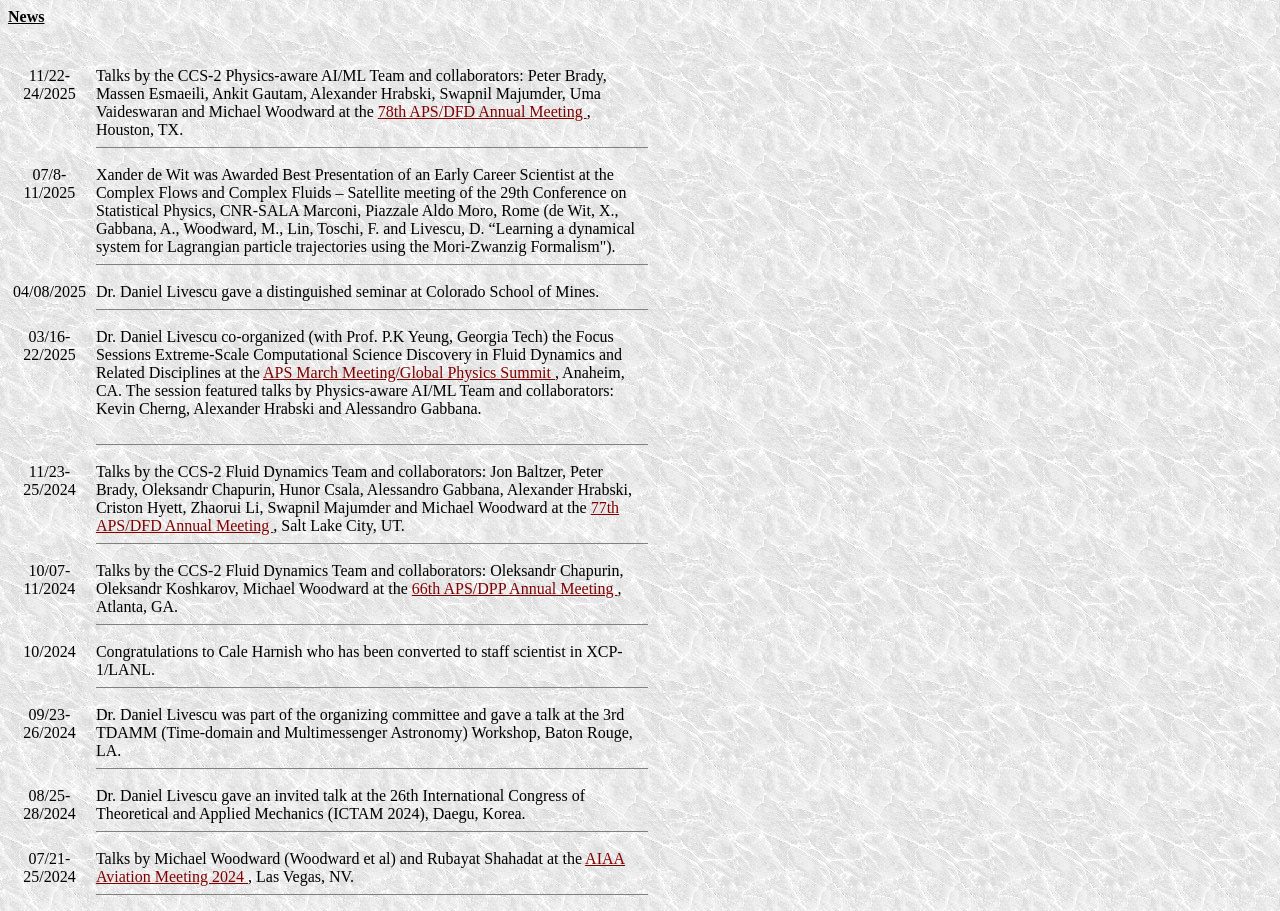
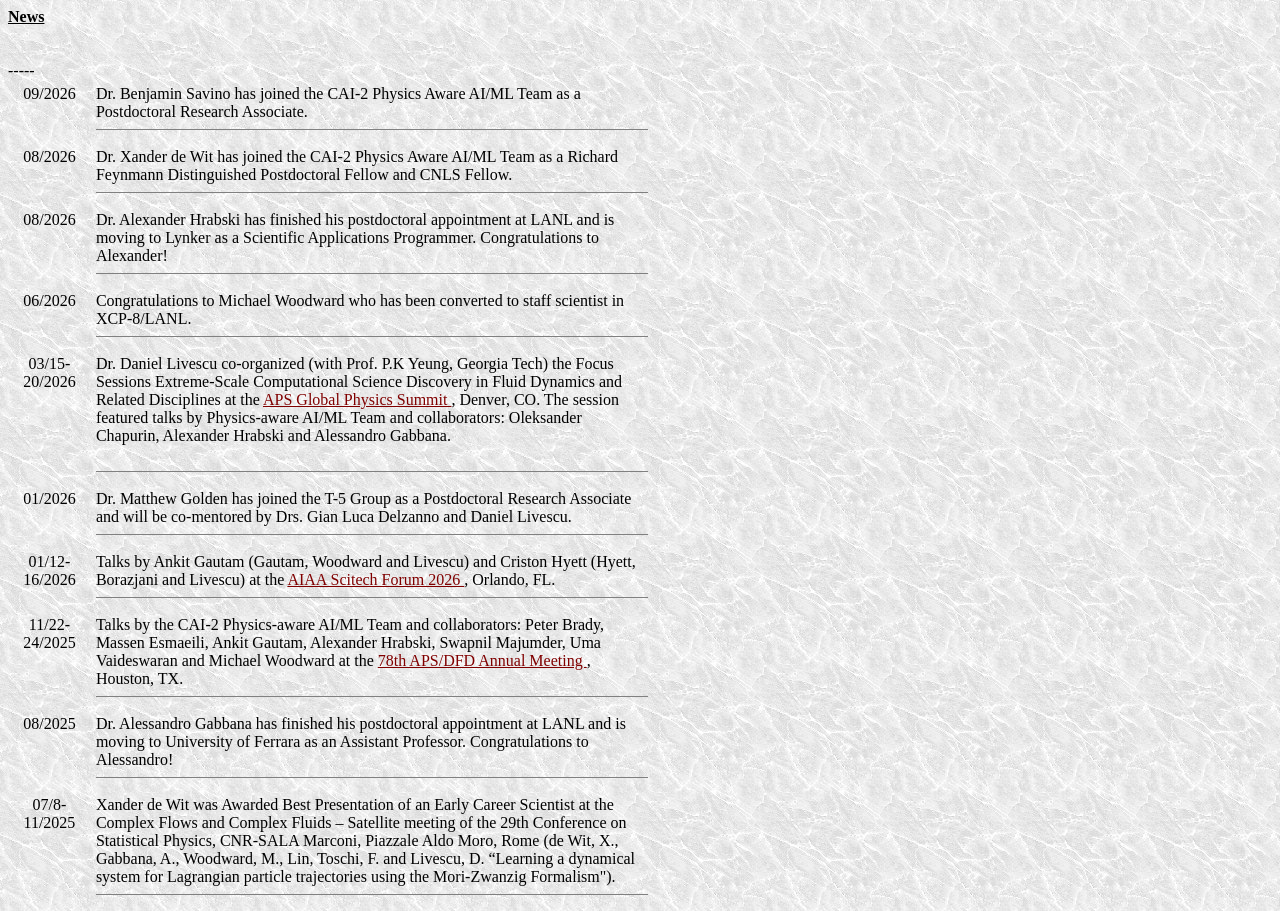
Before and after one commit to dlivescu/dlivescu.github.io, a plain HTML site: page frames/newsletter.html in a window 1280 px wide. Shown: the top 911 px of the page. Drawn offline with Linux system fonts and the light colour scheme.

Commit message:
Update newsletter.html

```diff
--- a/frames/newsletter.html
+++ b/frames/newsletter.html
@@ -9,25 +9,83 @@
 
 <table width="550" border="0" cellpadding="5" cellspacing="0">
 
-
+<tr align="left" valign="top">
+<td align="center">09/2026 </td>
+<td> Dr. Benjamin Savino has joined the CAI-2 Physics Aware AI/ML Team as a Postdoctoral
+Research Associate.
+<br /><hr align="left" width="550" size="1" noshade="noshade" /></td>
+</tr>
 
 <tr align="left" valign="top">
+<td align="center">08/2026 </td>
+<td> Dr. Xander de Wit has joined the CAI-2 Physics Aware AI/ML Team as a Richard Feynmann Distinguished
+Postdoctoral Fellow and CNLS Fellow.
+<br /><hr align="left" width="550" size="1" noshade="noshade" /></td>
+</tr>
+
+<tr align="left" valign="top">
+<td align="center">08/2026</td>
+<td> Dr. Alexander Hrabski has finished his postdoctoral appointment at LANL and is
+moving to Lynker as a Scientific Applications Programmer. Congratulations to Alexander!
+<br /><hr align="left" width="550" size="1" noshade="noshade" /></td>
+</tr>
+
+<tr align="left" valign="top">
+<td align="center">06/2026 </td>
+<td> Congratulations to Michael Woodward who has been converted to staff scientist in XCP-8/LANL.
+<br /><hr align="left" width="550" size="1" noshade="noshade" /></td>
+</tr>
+
+<tr align="left" valign="top">
+<td align="center">03/15-20/2026 </td>
+<td> Dr. Daniel Livescu co-organized (with Prof. P.K Yeung, Georgia Tech) the Focus Sessions
+Extreme-Scale Computational Science Discovery in Fluid Dynamics and Related Disciplines
+<a href="https://summit.aps.org/events/MAR-B46"> </a>
+at the
+<a href="https://summit.aps.org"> APS Global Physics Summit </a>, Denver, CO.
+The session featured talks by Physics-aware AI/ML Team and collaborators: Oleksander Chapurin, Alexander Hrabski and Alessandro Gabbana.
+<br />
+<br /><hr align="left" width="550" size="1" noshade="noshade" /></td>
+</tr>
+
+<tr align="left" valign="top">
+<td align="center">01/2026 </td>
+<td> Dr. Matthew Golden has joined the T-5 Group as a Postdoctoral
+Research Associate and will be co-mentored by Drs. Gian Luca Delzanno and Daniel Livescu.
+<br /><hr align="left" width="550" size="1" noshade="noshade" /></td>
+</tr>
+
+<tr align="left" valign="top">
+<td align="center">01/12-16/2026 </td>
+<td> Talks by  Ankit Gautam (Gautam, Woodward and Livescu) and Criston Hyett (Hyett, Borazjani and Livescu) at the
+<a href="https://scitech.aiaa.org/">
+AIAA Scitech Forum 2026
+</a>, Orlando, FL.
+<br /><hr align="left" width="550" size="1" noshade="noshade" /></td>
+</tr>
+
+-----
+<tr align="left" valign="top">
 <td align="center">11/22-24/2025 </td>
-<td> Talks by the CCS-2 Physics-aware AI/ML Team and collaborators:
+<td> Talks by the CAI-2 Physics-aware AI/ML Team and collaborators:
 Peter Brady, Massen Esmaeili, Ankit Gautam, Alexander Hrabski, Swapnil Majumder, Uma Vaideswaran and Michael Woodward at
 the <a href="https://www.aps2025.org/">  78th APS/DFD Annual Meeting
 </a>, Houston, TX.
 <br /><hr align="left" width="550" size="1" noshade="noshade" /></td>
 </tr>
 
+<tr align="left" valign="top">
+<td align="center">08/2025</td>
+<td> Dr. Alessandro Gabbana has finished his postdoctoral appointment at LANL and is
+moving to University of Ferrara as an Assistant Professor. Congratulations to Alessandro!
+<br /><hr align="left" width="550" size="1" noshade="noshade" /></td>
+</tr>
 
 <tr align="left" valign="top">
 <td align="center">07/8-11/2025 </td>
 <td> Xander de Wit was Awarded Best Presentation of an Early Career Scientist at the Complex Flows and Complex Fluids – Satellite meeting of the 29th Conference on Statistical Physics, CNR-SALA Marconi, Piazzale Aldo Moro, Rome (de Wit, X., Gabbana, A., Woodward, M., Lin, Toschi, F. and Livescu, D. “Learning a dynamical system for Lagrangian particle trajectories using the Mori-Zwanzig Formalism").
 <br /><hr align="left" width="550" size="1" noshade="noshade" /></td>
 </tr>
-
-
 
 <tr align="left" valign="top">
 <td align="center">04/08/2025 </td>
@@ -88,9 +146,9 @@ the <a href="https://meetings.aps.org/Meeting/DPP24/Content/4590">  66th APS/DPP
 
 <tr align="left" valign="top">
 <td align="center">07/21-25/2024 </td>
-<td> Talks by  Michael Woodward (Woodward et al) and Rubayat Shahadat at the
-<a href="https://scitech.aiaa.org/">
-AIAA Aviation Meeting 2024
+<td> Talks by  Michael Woodward (Woodward et al) and Rubayat Shahadat (Shahadat et al) at the
+<a href="https://aviation.aiaa.org/">
+AIAA Aviation Forum 2024
 </a>, Las Vegas, NV.
 <br /><hr align="left" width="550" size="1" noshade="noshade" /></td>
 </tr>
@@ -229,7 +287,7 @@ Physical Review Journal Club. </a>
 <td align="center">06/12-18/2023 </td>
 <td> Talk by  Michael Woodward (Woodward et al) at the
 <a href="https://scitech.aiaa.org/">
-AIAA Aviation Meeting 2023
+AIAA Aviation Forum 2023
 </a>, San Diego, CA.
 <br /><hr align="left" width="550" size="1" noshade="noshade" /></td>
 </tr>
```
